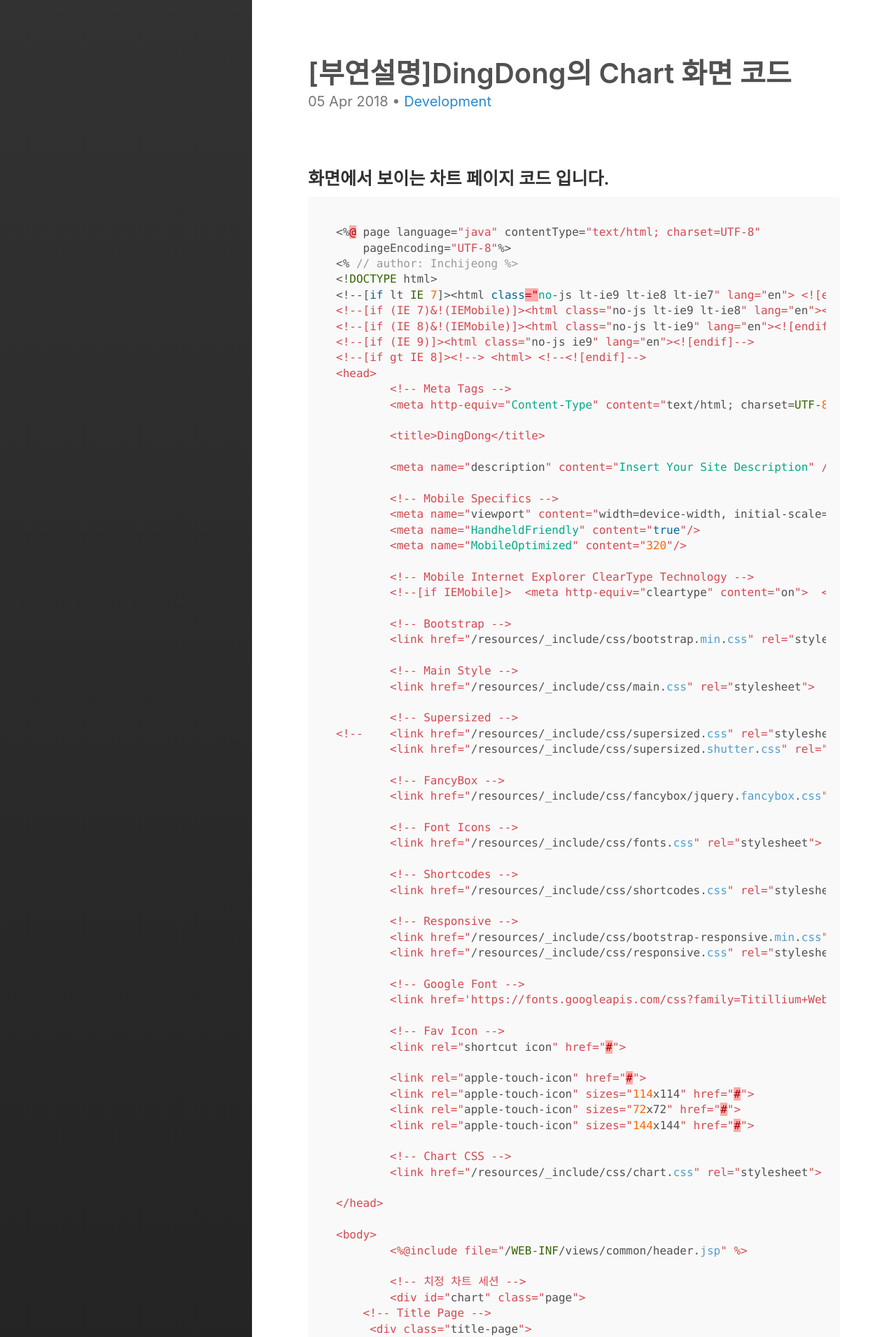
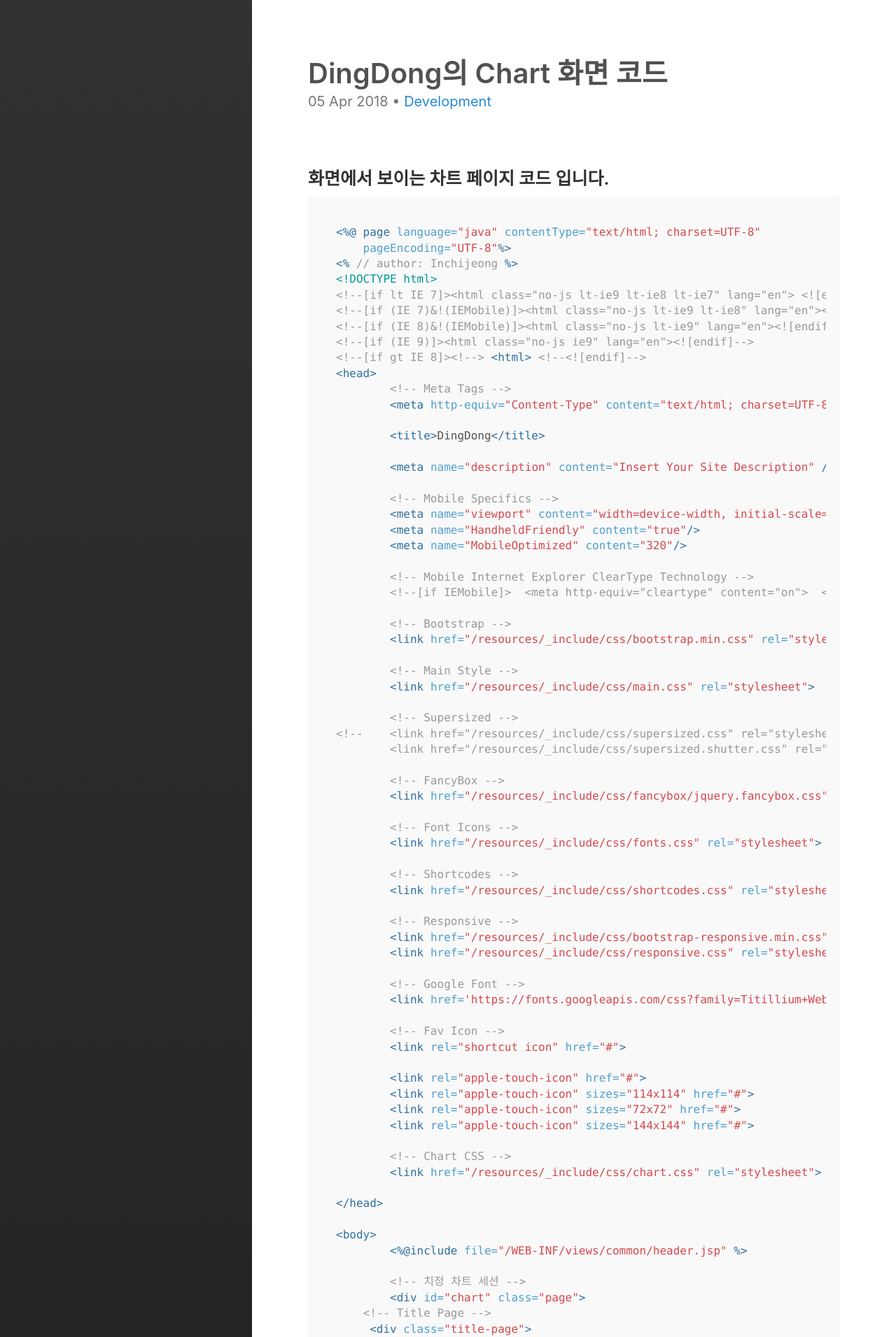
Before and after one commit to Inchijeong/Blog, a Jekyll site: the page built from _posts/2018-04-05-development-chart.md, in a window 1280 px wide. Shown: the top 1911 px of the page at 70% size. Built offline with Jekyll 4.4.1, drawn with Linux system fonts in a browser that asks for light colours; some of the changed text lies outside the part shown.

Commit message:
Add post 'markdown'

````diff
--- a/_posts/2018-04-05-development-chart.md
+++ b/_posts/2018-04-05-development-chart.md
@@ -1,6 +1,6 @@
 ---
 layout: post
-title: "[부연설명]DingDong의 Chart 화면 코드"
+title: "DingDong의 Chart 화면 코드"
 categories:
   - Development
 tags:
@@ -13,7 +13,7 @@ tags:
 
 ### 화면에서 보이는 차트 페이지 코드 입니다.
 
-```java
+```jsp
 <%@ page language="java" contentType="text/html; charset=UTF-8"
     pageEncoding="UTF-8"%>
 <% // author: Inchijeong %>
````
Also changed, not shown: _posts/2018-04-05-development-K-means.md (+1 -1 lines), _posts/2018-04-05-development-cognitive-service.md (+3 -1 lines), _posts/2018-04-05-development-rasp-dingdong.md (+1 -1 lines), _posts/2018-04-05-study-markdown.md (added, +18 -0 lines), about.md (+2 -2 lines).
